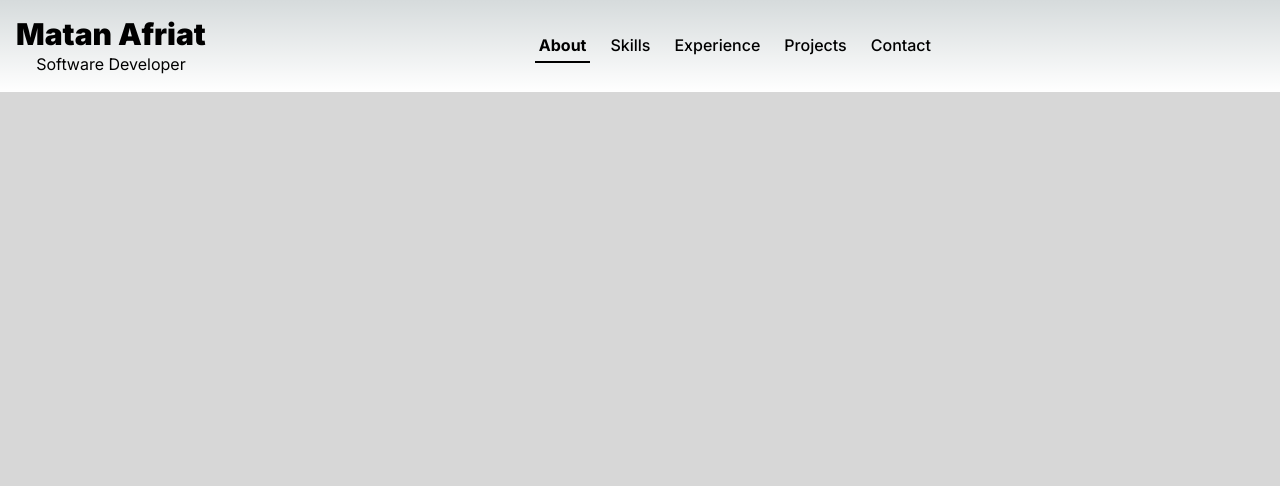
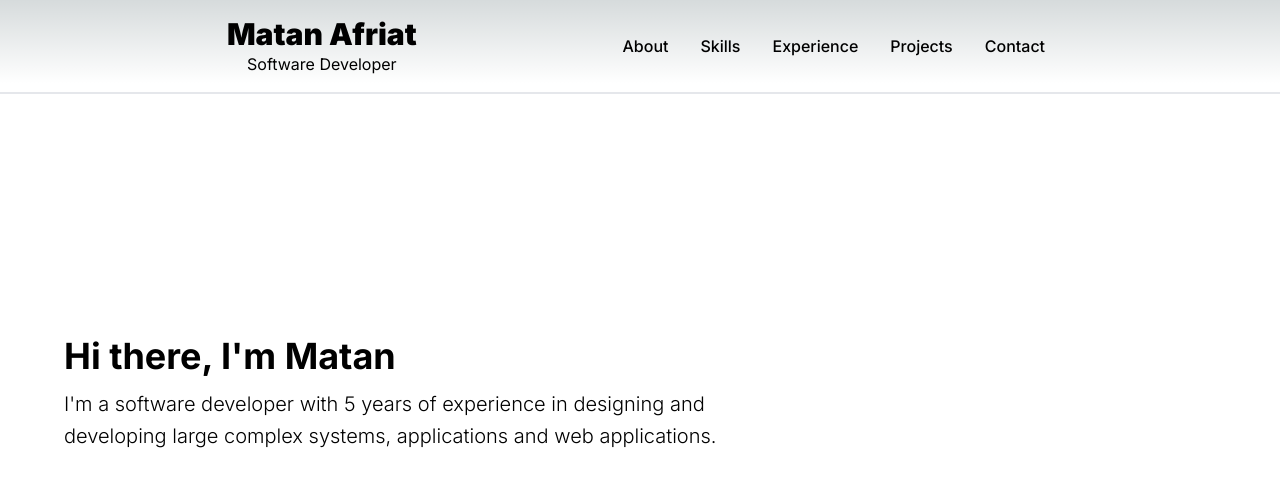
Before and after one commit to xMartang/Portfolio, a Next.js app in the folder frontend/: page / in a window 1280 px wide. Shown: the top 486 px of the page. Built offline with nearby package versions, Linux system fonts and the light colour scheme.

Commit message:
Now for real I'm done with the navbar

```diff
--- a/frontend/app/globals.css
+++ b/frontend/app/globals.css
@@ -3,34 +3,35 @@
 @tailwind utilities;
 
 :root {
-  --foreground-rgb: 0, 0, 0;
-  --background-start-rgb: 214, 219, 220;
-  --background-end-rgb: 255, 255, 255;
-  --body-background-color: 215, 215, 215;
+  --body-background-start-rgb: 215, 215, 215;
+  --body-background-end-rgb: 155, 155, 155;
+
+  --nav-foreground-rgb: 0, 0, 0;
+  --nav-background-rgb: 214, 219, 220;
 }
 
 @media (prefers-color-scheme: dark) {
   :root {
-    --foreground-rgb: 255, 255, 255;
-    --background-start-rgb: 30, 30, 30;
-    --background-end-rgb: 0, 0, 0;
+    --body-background-start-rgb: 20, 20, 20;
+    --body-background-end-rgb: 85, 85, 85;
 
-    --body-background-color: 40, 40, 40;
+    --nav-foreground-rgb: 255, 255, 255;
+    --nav-background-rgb: 30, 30, 30;
   }
 }
 
 nav {
-  color: rgb(var(--foreground-rgb));
+  color: rgb(var(--nav-foreground-rgb));
+  background: rgb(var(--nav-background-rgb));
+}
+
+body {
   background: linear-gradient(
       to bottom,
       transparent,
-      rgb(var(--background-end-rgb))
+      rgb(var(--body-background-end-rgb))
     )
-    rgb(var(--background-start-rgb));
-}
-
-body {
-  background: rgb(var(--body-background-color))
+    rgb(var(--body-background-start-rgb));
 }
 
 @layer utilities {
--- a/frontend/app/page.tsx
+++ b/frontend/app/page.tsx
@@ -1,11 +1,16 @@
 import React from "react";
 
 import Navbar from "@/components/Navbar/Navbar"
+import About from "@/components/About/About"
 
 export default function Home() {
   return (
-    <main className="flex w-full flex-col justify-between overflow-x-scroll">
+    <main className="flex flex-col w-screen justify-between text-black dark:text-white">
         <Navbar/>
+
+        <div className="bg-white dark:bg-black angled-bottom flex min-h-screen flex-col gap-3">
+          <About/>
+      </div>
     </main>
   );
 }
--- /dev/null
+++ b/frontend/components/About/About.tsx
@@ -0,0 +1,21 @@
+"use client"
+
+import { aboutInfo } from "@/config/AboutConfig";
+
+
+const About = () => {
+    return (
+    <div className="flex grow flex-col justify-center">
+        <div className="container mx-auto flex flex-row flex-wrap pl-[5%] pb-3 align-middle">
+          <div className="my-auto flex w-full flex-col gap-3 lg:w-[60%]">
+                <p className="text-4xl font-bold">{aboutInfo.title}</p>
+                <p className="text-xl/8 font-light">
+                {aboutInfo.description}
+                </p>
+            </div>
+        </div>
+    </div>
+    );
+}
+
+export default About;
--- a/frontend/components/Navbar/Header/NavbarHeader.tsx
+++ b/frontend/components/Navbar/Header/NavbarHeader.tsx
@@ -9,13 +9,9 @@ const NavbarHeader: React.FC<NavbarHeaderProps> = ({
     mainTitle, subTitle
 }) => {
     return (
-        <div className="flex flex-col items-center justify-center">
-            <>
-                <Heading class="text-3xl font-semibold dark:text-white" level="h2" text={mainTitle} bold={true}/>
-            </>
-            <>
-                <Heading level="h2" text={subTitle} bold={false}/>
-            </>
+        <div className="flex flex-col items-center justify-center mx-auto md:w-max-[80%]">
+            <Heading class="text-3xl font-semibold dark:text-white" level="h1" text={mainTitle} bold={true}/>
+            <Heading level="h2" text={subTitle} bold={false}/>
         </div>
     );
 }
--- a/frontend/components/Navbar/Items/NavbarItems.tsx
+++ b/frontend/components/Navbar/Items/NavbarItems.tsx
@@ -1,25 +1,15 @@
 import { useState} from "react"
 
 import { RxHamburgerMenu } from "react-icons/rx";
-import { GoSidebarCollapse } from "react-icons/go";
 
 import { navbarItemsConfig } from "@/config/NavbarConfig";
 
+const GENERAL_ITEM_CLASS_NAME = "block py-2 px-3 md:p-2 md:hover:text-blue-700 md:dark:hover:text-blue-500 dark:hover:text-white transition-all duration-300"
+const DEFAULT_ITEM_CLASS_NAME = GENERAL_ITEM_CLASS_NAME
+const CLICKED_ITEM_CLASS_NAME = GENERAL_ITEM_CLASS_NAME + " font-bold bg-zinc-200 dark:bg-zinc-700 md:bg-inherit md:dark:bg-inherit md:border-b-2"
 
-interface NavbarItemsProps {
-    navbarId?: string
-}
-
-const DEFAULT_MENU_HEIGHT = 28;
-
-const GENERAL_ITEM_CLASS_NAME = "block py-2 px-3 md:p-1 md:hover:text-blue-700 md:dark:hover:text-blue-500 dark:hover:text-white transition-all duration-150"
-const DEFAULT_ITEM_CLASS_NAME = GENERAL_ITEM_CLASS_NAME
-const CLICKED_ITEM_CLASS_NAME = GENERAL_ITEM_CLASS_NAME + " font-bold border-b-2 border-black dark:border-white"
-
-const NavbarItems: React.FC<NavbarItemsProps> = ({
-    navbarId
-}) => {
-    const [clickedItemName, setClickedItem] = useState(navbarItemsConfig[0].name);
+const NavbarItems = () => {
+    const [clickedItemName, setClickedItem] = useState("");
     const [isMenuOpen, setIsMenuOpen] = useState(false);
 
     let navbarItems = navbarItemsConfig.map(function(navbarItem) {
@@ -37,28 +27,25 @@ const NavbarItems: React.FC<NavbarItemsProps> = ({
     return (
         <>
             {/* Desktop Navigation */}
-            <div className="items-center justify-between hidden w-full md:flex md:w-auto md:order-1" id={navbarId}>
-                <ul className="flex flex-col font-medium p-4 md:p-0 mt-4 border border-gray-100 rounded-lg md:space-x-4 rtl:space-x-reverse md:flex-row md:mt-0 md:border-0 dark:border-gray-700">
+            <div className="mx-auto items-center hidden md:flex md:order-1">
+                <ul className="flex flex-col font-medium p-4 md:p-0 mt-4 md:space-x-4 rtl:space-x-reverse md:flex-row md:mt-0">
                     {navbarItems}
                 </ul>
             </div>
 
-            {/* Mobile Navigation Menu */}
-            <div className="flex flex-col max-lg:block order-last">
-                    <RxHamburgerMenu size={42} className="md:hidden cursor-pointer" onClick={() => {setIsMenuOpen(!isMenuOpen);}}>
-                        <path stroke="currentColor" stroke-linecap="round" stroke-linejoin="round" stroke-width="2" d="M1 1h15M1 7h15M1 13h15"/>
-                    </RxHamburgerMenu>
+            {/* Mobile Navigation*/}
+            <div className="flex h-full justify-around max-lg:block order-last md:hidden">
+                <RxHamburgerMenu size={42} className="cursor-pointer h-full flex-1" onClick={() => {setIsMenuOpen(!isMenuOpen);}}/>
 
-                    {/* Mobile Navigation*/}
-                    <div className={
-                        `bg-white dark:bg-black '
-                        ${isMenuOpen ? 'fixed md:hidden right-0 w-[30%] h-full border-r border-r-gray-900 ease-in-out duration-500' : 'ease-in-out h-full w-[30%] duration-500 fixed right-[-100%]'}`}
-                        >
+                <div className={
+                    `bg-white dark:bg-black border-black dark:border-white fixed w-[40%] max-h-screen duration-500 ease-in-out border-b-2 border-l-2 md:hidden mt-4 overflow-y-auto '
+                    ${isMenuOpen ? 'right-0' : 'right-[-100%]'}`}
+                    >
 
-                        <ul className="text-center mt-2">
-                            {navbarItems}
-                        </ul>
-                    </div>
+                    <ul className="flex-col text-center justify-around items-center space-y-2">
+                        {navbarItems}
+                    </ul>
+                </div>
             </div>
         </>
     );
--- a/frontend/components/Navbar/Navbar.tsx
+++ b/frontend/components/Navbar/Navbar.tsx
@@ -6,17 +6,16 @@ import { navbarHeaderConfig } from "@/config/NavbarConfig"
 import NavbarHeader from "./Header/NavbarHeader"
 import NavbarItems from "./Items/NavbarItems"
 
-
-const NavbarId = "portfolioNavbar"
-
 const Navbar = () => {
     const [isMenuOpen, setIsMenuOpen] = useState(false);
 
     return (
-        <nav className="flex fixed top-0 w-full justify-between p-4 bg-gradient-to-b from-transparent to-white to-50%dark:from-transparent dark:from-10% dark:to-black dark:to-50%">
-            <NavbarItems navbarId={NavbarId}/>
+        <nav className="flex fixed top-0 w-full p-4 bg-gradient-to-b from-transparent to-white to-90% dark:from-transparent dark:to-black border-b-2">
+            <div className="mx-auto flex items-center justify-center w-full align-middle lg:w-[1024px]">
+                <NavbarHeader mainTitle={navbarHeaderConfig.mainTitle} subTitle={navbarHeaderConfig.subTitle}/>
 
-            <NavbarHeader mainTitle={navbarHeaderConfig.mainTitle} subTitle={navbarHeaderConfig.subTitle}/>
+                <NavbarItems/>
+            </div>
         </nav>
     );
 }
--- /dev/null
+++ b/frontend/config/AboutConfig.ts
@@ -0,0 +1,7 @@
+
+
+export const aboutInfo = {
+    title: "Hi there, I'm Matan",
+    description: `I'm a software developer with 5 years of experience in
+    designing and developing large complex systems, applications and web applications.`
+}
```
